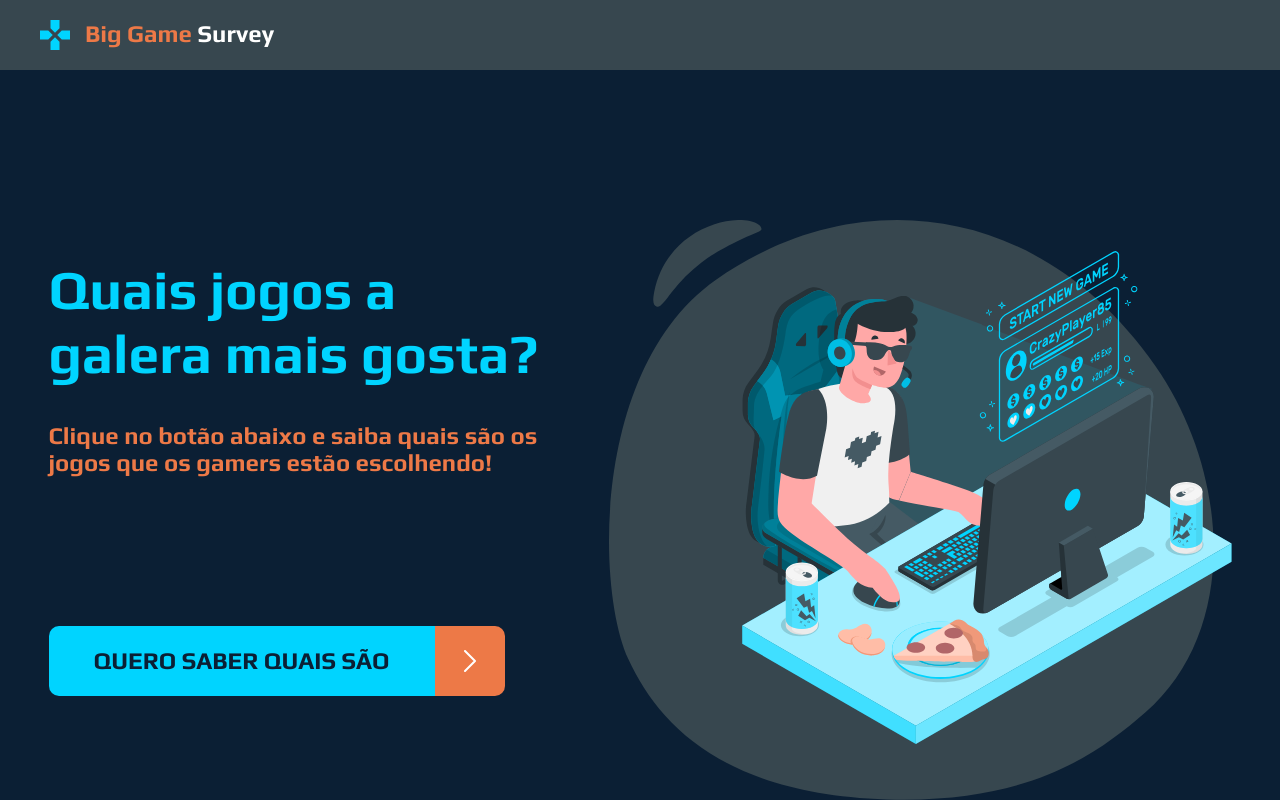
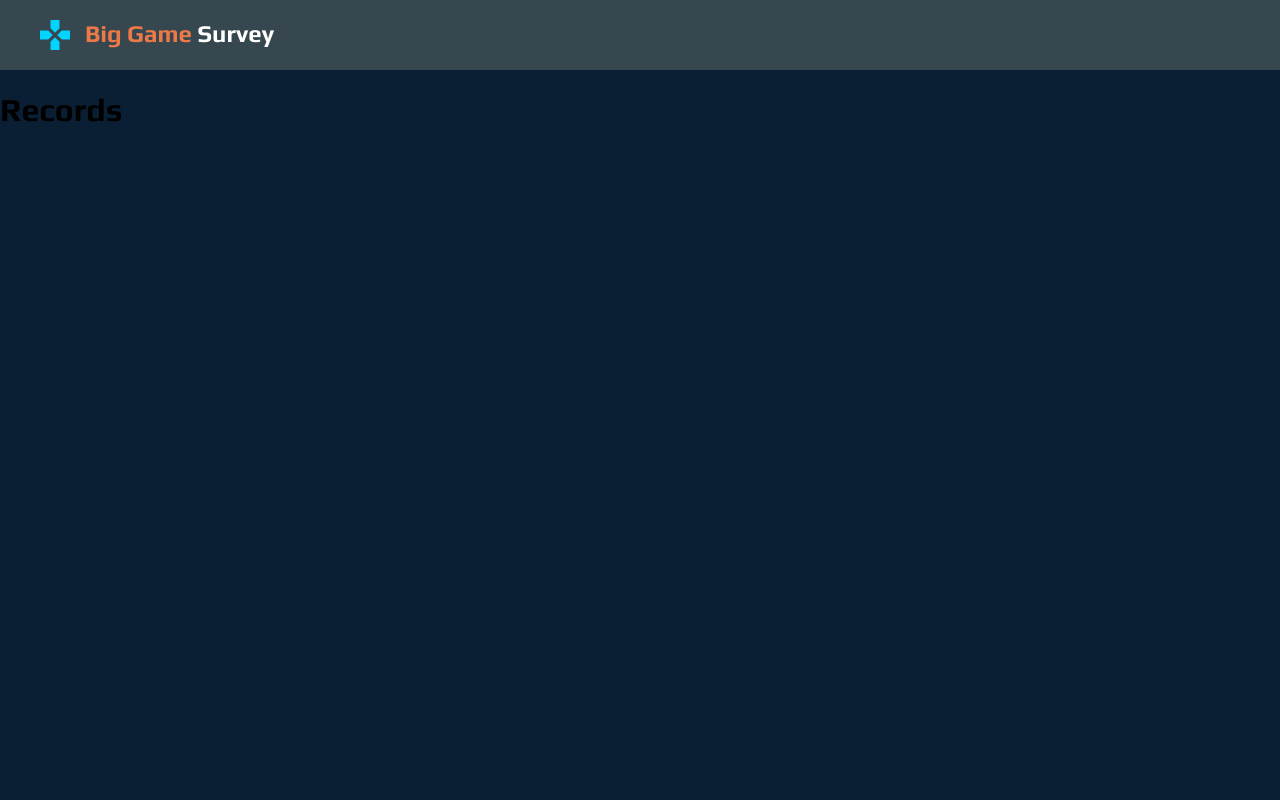
Before and after one commit to Walacespo/dspesquisa-game, a React (Create React App) app in the folder front-web/: page /records in a window 1280 px wide. Built offline with nearby package versions, Linux system fonts and the light colour scheme.

Commit message:
Created routes

```diff
--- a/front-web/package.json
+++ b/front-web/package.json
@@ -10,8 +10,10 @@
     "@types/node": "^16.11.59",
     "@types/react": "^18.0.20",
     "@types/react-dom": "^18.0.6",
+    "@types/react-router-dom": "^5.3.3",
     "react": "^18.2.0",
     "react-dom": "^18.2.0",
+    "react-router-dom": "^6.4.0",
     "react-scripts": "5.0.1",
     "typescript": "^4.8.3",
     "web-vitals": "^2.1.4"
--- a/front-web/src/App.tsx
+++ b/front-web/src/App.tsx
@@ -1,12 +1,10 @@
-import Header from './components/Header';
 import './App.css';
-import Home from './pages/Home';
+import Rota from './Rota';
 
 function App() {
   return (
     <div>
-      <Header />
-      <Home />
+     <Rota />
     </div>
   );
 }
--- /dev/null
+++ b/front-web/src/Rota.tsx
@@ -0,0 +1,22 @@
+
+import Records from './pages/Records';
+import Header from './components/Header';
+//import { Switch } from 'react-router-dom';
+import { BrowserRouter, Route, Routes } from 'react-router-dom';
+import Home from './pages/Home';
+
+function Rota() {
+
+    return (
+        <BrowserRouter>
+            <Header />
+            <Routes>
+                <Route path='/' element={<Home />} />
+                <Route path='/records' element={<Records />} />
+            </Routes>
+
+        </BrowserRouter>
+    );
+}
+
+export default Rota;
--- a/front-web/src/components/Header/index.tsx
+++ b/front-web/src/components/Header/index.tsx
@@ -1,14 +1,17 @@
 import './styles.css'
-import  { ReactComponent as Logo } from '../../assets/logo.svg'
+import { ReactComponent as Logo } from '../../assets/logo.svg'
+import { Link } from 'react-router-dom';
 
 function Header() {
     return (
         <header className='main-header'>
             <Logo />
-            <div className='logo-text'>
-                <span className='logo-text-1'>Big Game</span>
-                <span className='logo-text-2'> Survey</span>
-            </div>
+            <Link to="/">
+                <div className='logo-text'>
+                    <span className='logo-text-1'>Big Game</span>
+                    <span className='logo-text-2'> Survey</span>
+                </div>
+            </Link>
         </header>
     );
 }
--- a/front-web/src/pages/Home/index.tsx
+++ b/front-web/src/pages/Home/index.tsx
@@ -1,6 +1,7 @@
 import './styles.css';
 import {ReactComponent as ArrowIcon } from '../../assets/arrow.svg'
 import {ReactComponent as GamerImage } from '../../assets/gamer.svg'
+import { Link } from 'react-router-dom';
 
 function Home() {
   return (
@@ -12,6 +13,7 @@ function Home() {
             <h3 className="home-text-subtitle">
                 Clique no botão abaixo e saiba quais são os jogos que os gamers estão escolhendo!
             </h3>
+            <Link to="/records">
             <div className="home-actions">
                 <button className="home-btn">
                     QUERO SABER QUAIS SÃO
@@ -20,6 +22,7 @@ function Home() {
                     <ArrowIcon />
                 </div>
             </div>
+            </Link>
         </div>
         <GamerImage className="home-image"/>
     </div>
--- /dev/null
+++ b/front-web/src/pages/Records/index.tsx
@@ -0,0 +1,9 @@
+function Records() {
+  return (
+    <div>
+  <h1>Records</h1>
+    </div>
+  );
+}
+
+export default Records;
```
Also changed, not shown: front-web/src/components/Header/styles.css (line endings or trailing spaces), 1 other file (tests, documents, lock files or other folders).
